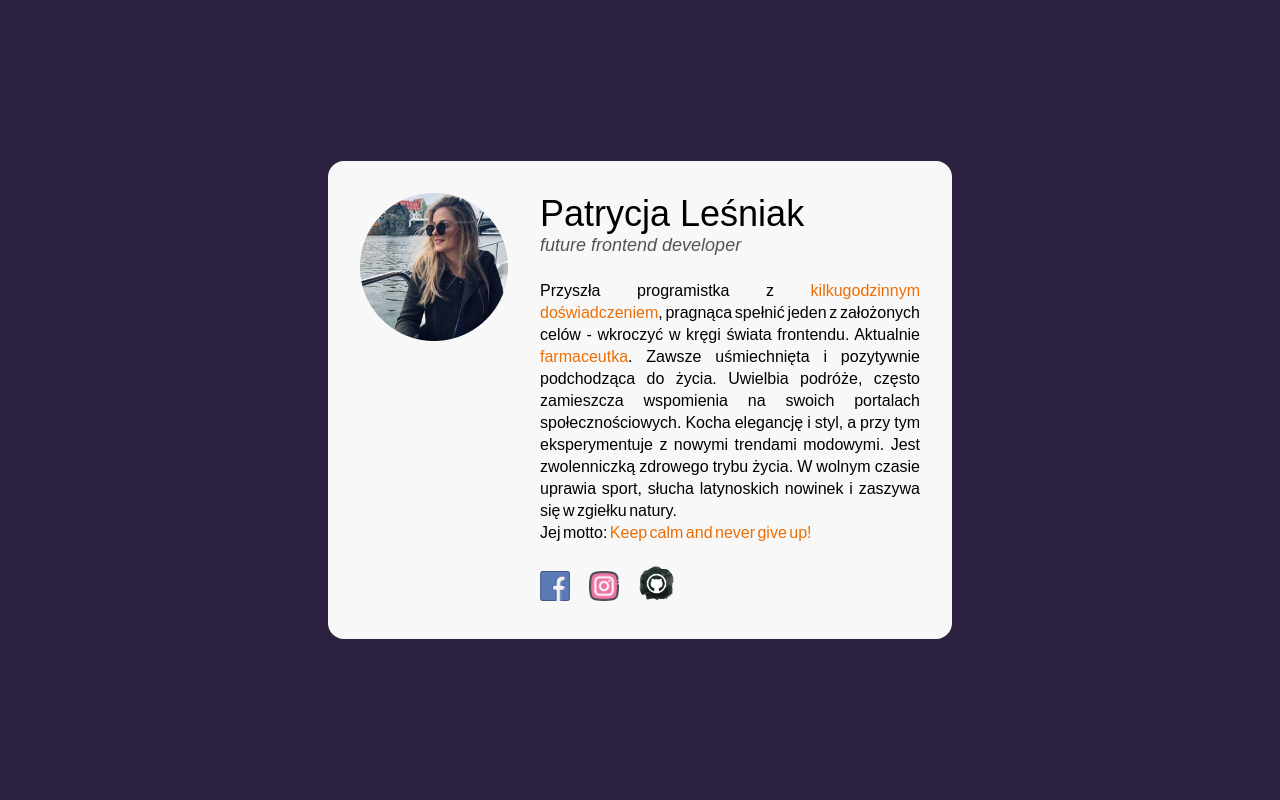
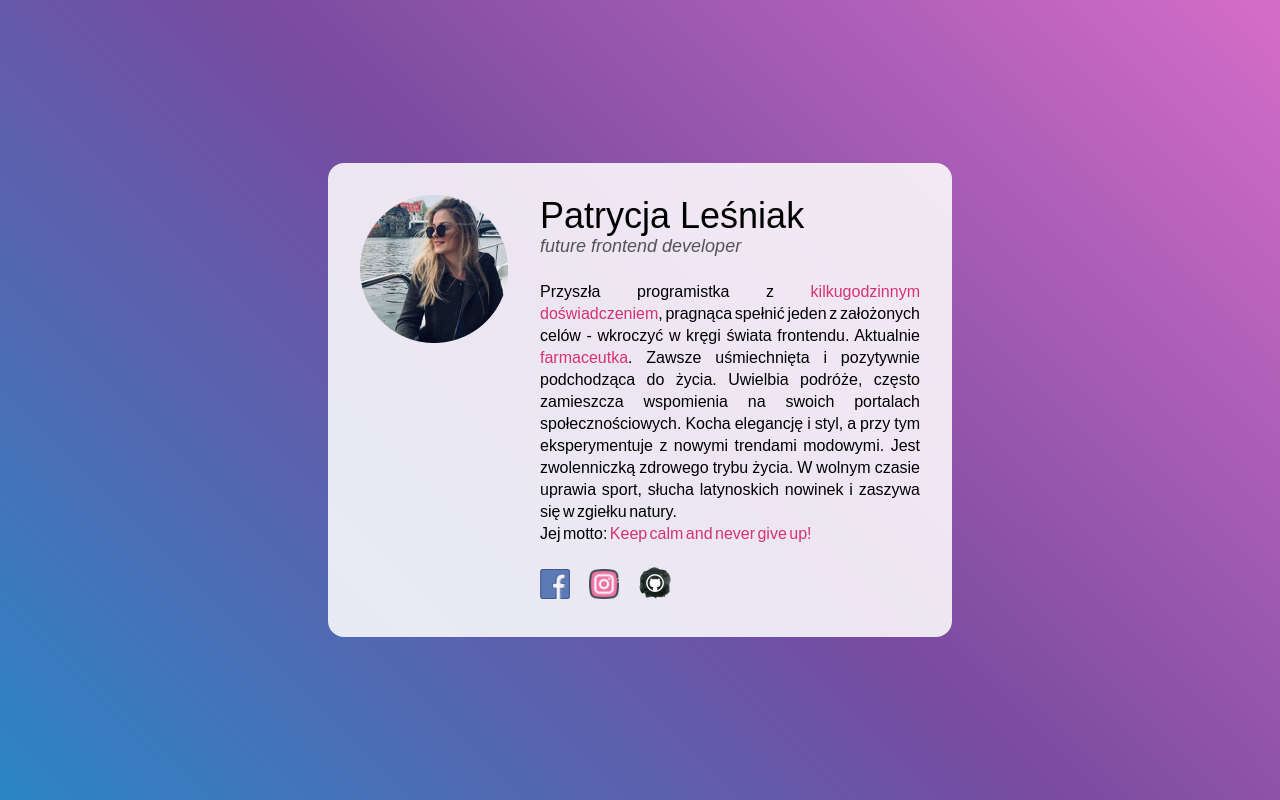
Before and after one commit to patrycjalesniak/business-card, a plain HTML site: page index.html in a window 1280 px wide. Drawn offline with Linux system fonts and the light colour scheme.

Commit message:
correct business card

```diff
--- a/index.html
+++ b/index.html
@@ -46,7 +46,7 @@
                 alt="Ikona Facebooka"
               /> </a
             >
-            <a class="person__link" href="">
+            <a class="person__link" href="https://www.instagram.com/papatka_/">
               <img
                 class="person__link--instagram"
                 src="icon-instagram.png"
--- a/style.css
+++ b/style.css
@@ -9,7 +9,10 @@ html {
 }
 
 body {
-  background: #2c2141;
+
+  background-color: #d56dc8;
+  background-image: linear-gradient(225deg, #d56dc8 0%, #784BA0 50%, #2B86C5 100%);
+
   display: flex;
   align-items: center;
   justify-content: center;
@@ -19,10 +22,12 @@ body {
 
 .main {
   background: #f8f8f8;
+  background-color: rgba(255, 255, 255, 0.863);
   border-radius: 16px;
   width: 624px;
   margin: 16px;
   padding: 32px;
+
 }
 
 .person {
@@ -65,8 +70,8 @@ align-items: flex-start;
     margin-right: 15px;
 }
 .person__link--gh {
-    width: 35px;
-    height: 35px;
+    width: 32px;
+    height: 32px;
 }
 .person__name {
 font-size: 36px;
@@ -88,6 +93,6 @@ font-style:italic;
 }
 
 .special {
-    color: #ED6D05;
+    color: rgb(214, 50, 118);
     font-weight: normal;
 }
```
